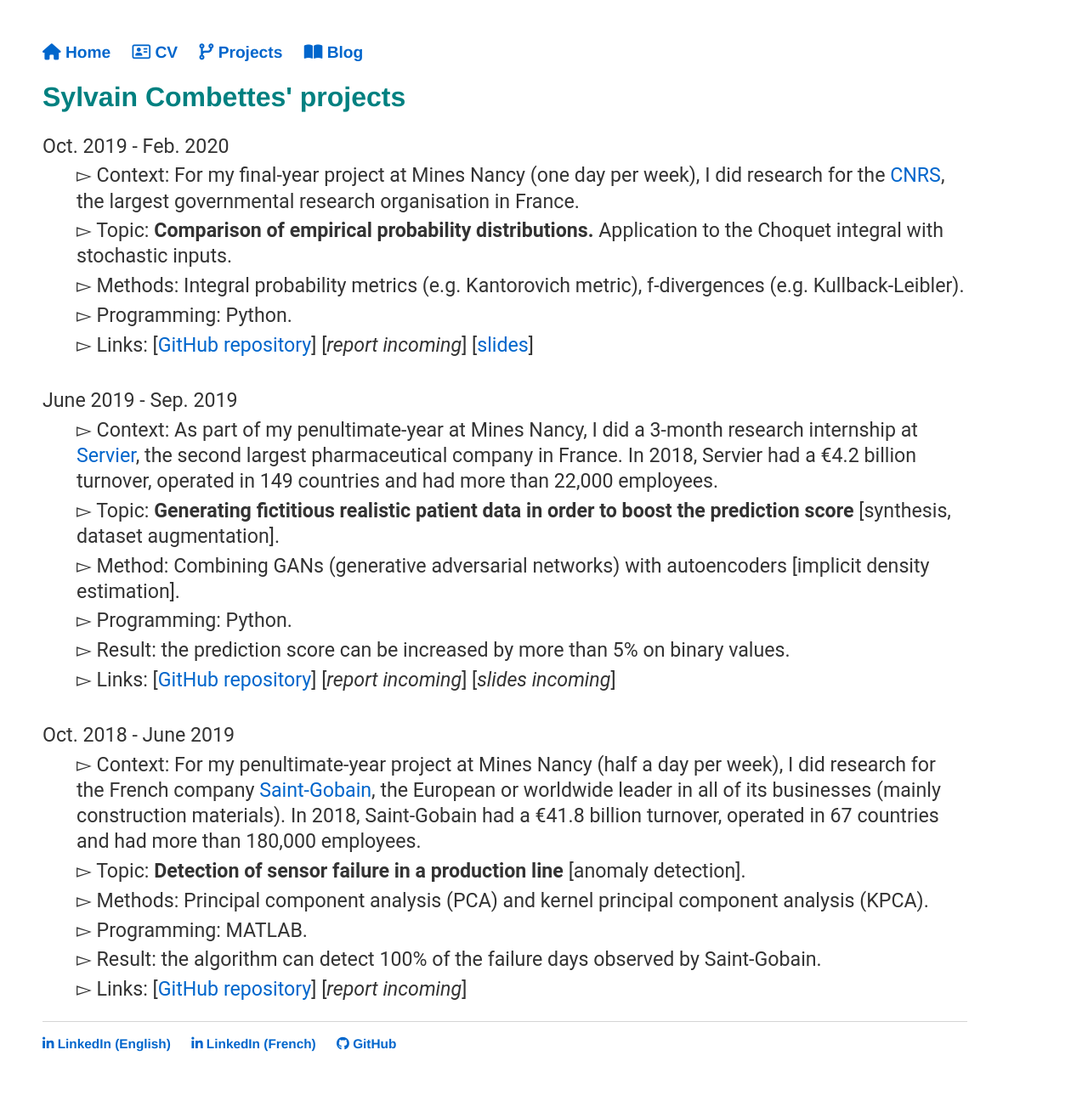
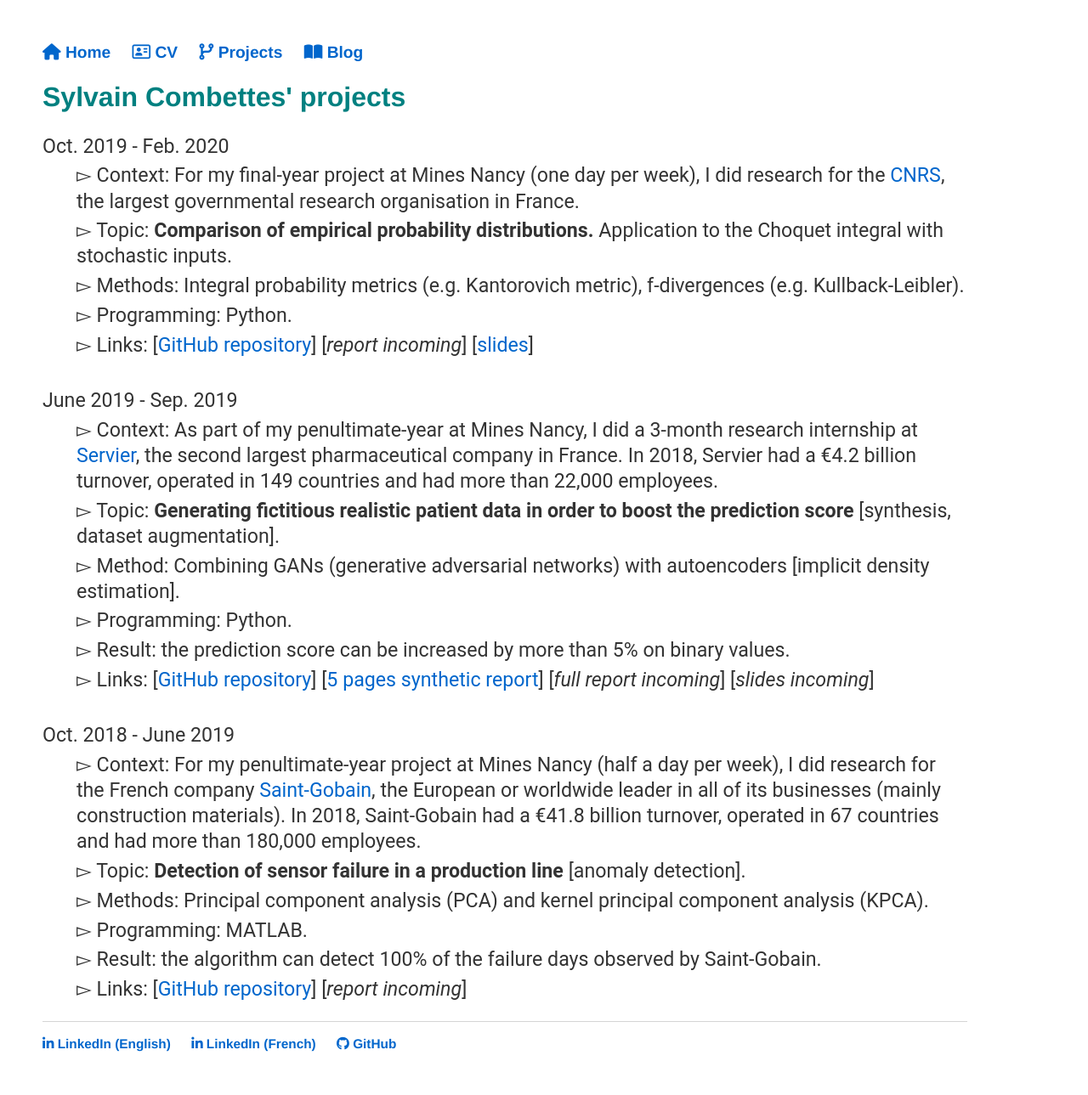
Before and after one commit to sylvaincom/sylvaincom.github.io, a Jekyll site: the page built from projects/index.html, in a window 1280 px wide. Shown: the whole page at 85% size. Built offline with Jekyll 4.4.1, drawn with Linux system fonts in a browser that asks for light colours; nearby versions of some CDN libraries.

Commit message:
Update index.html

```diff
--- a/projects/index.html
+++ b/projects/index.html
@@ -22,7 +22,7 @@ title: Sylvain Combettes' projects
 <dd>&#9659; Method: Combining GANs (generative adversarial networks) with autoencoders [implicit density estimation].</dd>
 <dd>&#9659; Programming: Python.</dd>
 <dd>&#9659; Result: the prediction score can be increased by more than 5% on binary values.</dd>
-<dd>&#9659; Links: [<a href="https://github.com/sylvaincom/medgan-tips">GitHub repository</a>] [<i>report incoming</i>] [<i>slides incoming</i>]</dd>
+<dd>&#9659; Links: [<a href="https://github.com/sylvaincom/medgan-tips">GitHub repository</a>] [<a href="https://github.com/sylvaincom/medgan_synthetic_report">5 pages synthetic report</a>] [<i>full report incoming</i>] [<i>slides incoming</i>]</dd>
 <br/>
 
 <dt>Oct. 2018 - June 2019</dt>
```
